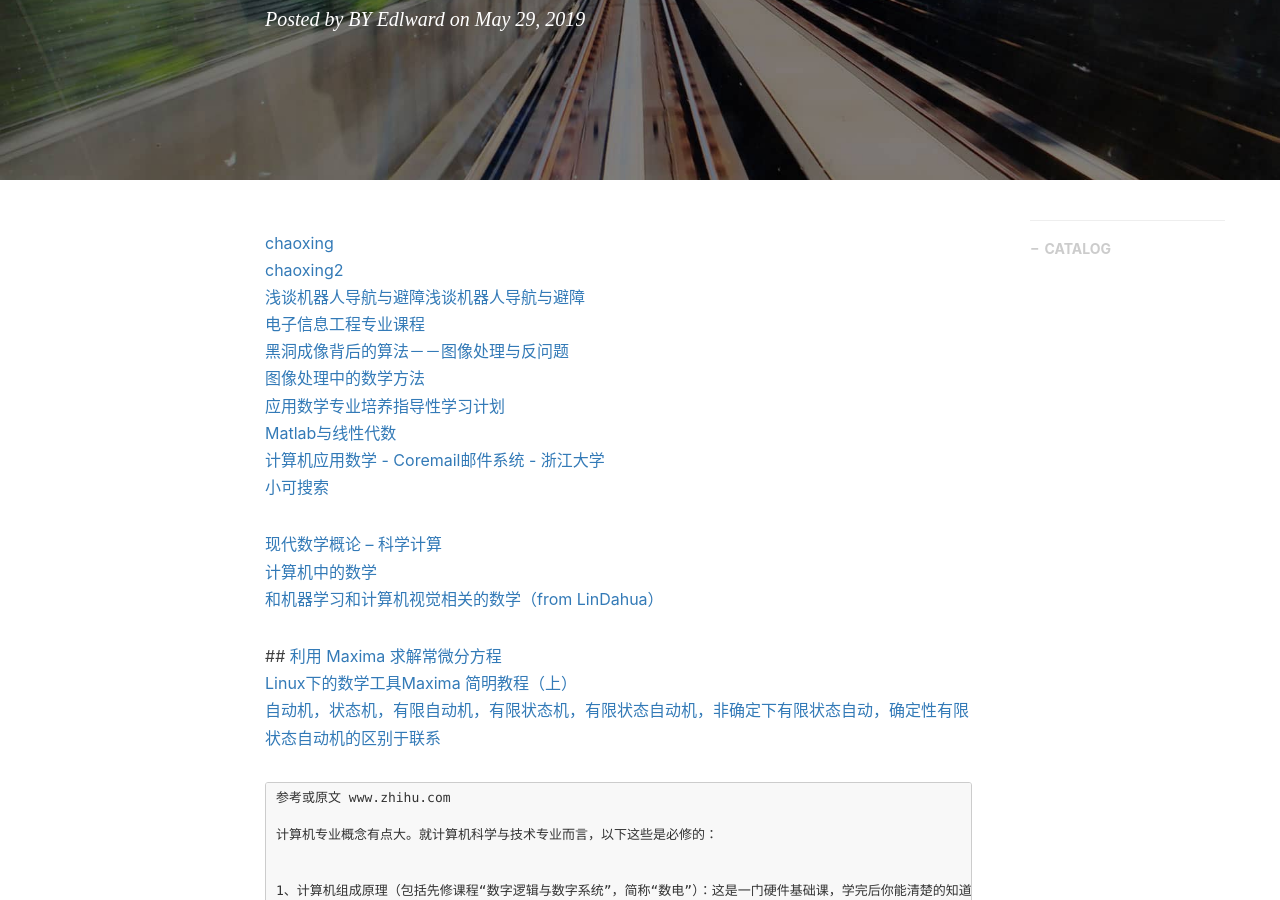
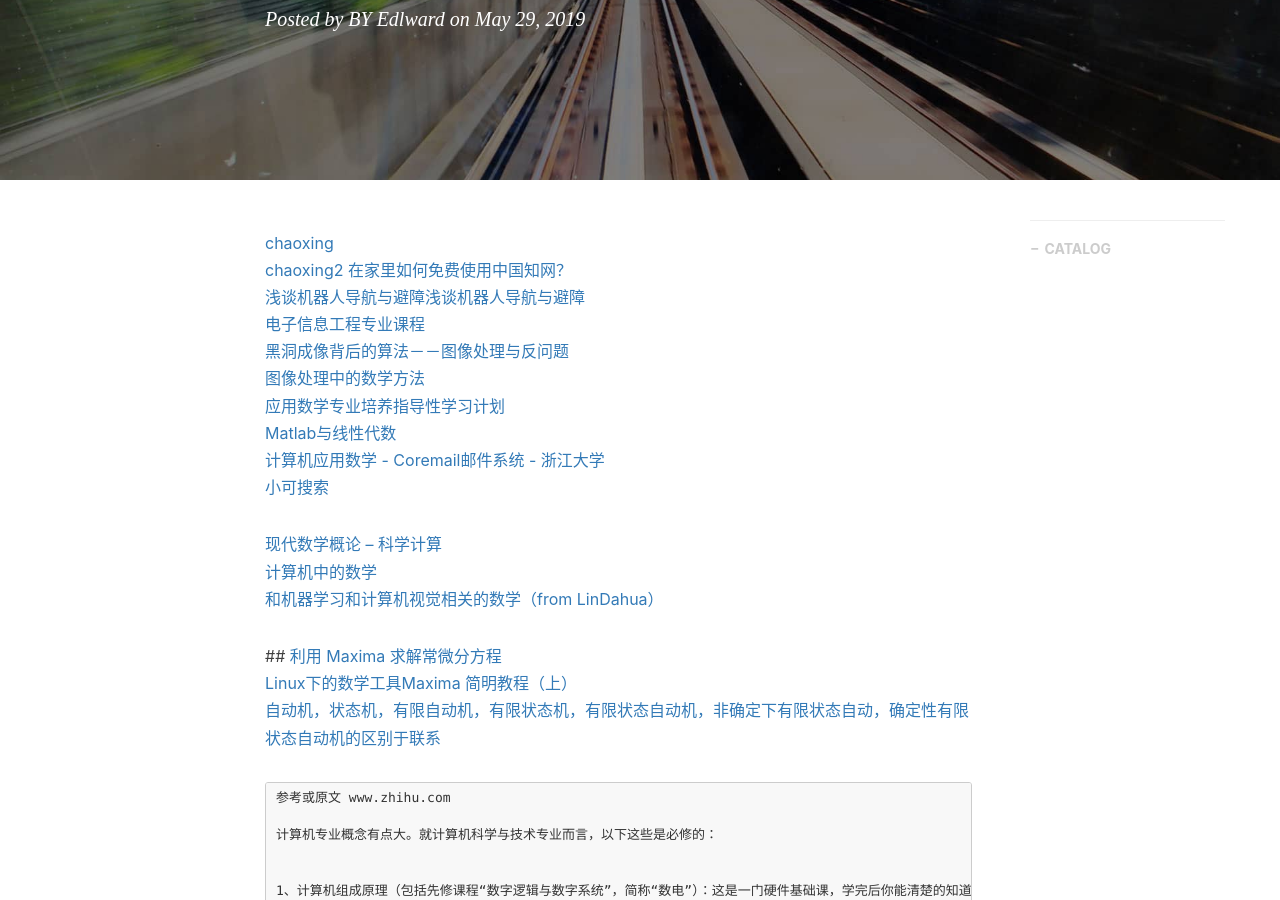
Before and after one commit to gary-robotics/dlward, a Jekyll site: the page built from _posts/2018-06-04-EKF-2018.markdown, in a window 1280 px wide and 900 px high, scrolled down 343 px. Built offline with Jekyll 4.4.1, drawn with Linux system fonts in a browser that asks for light colours; nearby versions of some CDN libraries; comment, search, counter and statistics services are not loaded.

Commit message:
Update 2018-06-04-EKF-2018.markdown

```diff
--- a/_posts/2018-06-04-EKF-2018.markdown
+++ b/_posts/2018-06-04-EKF-2018.markdown
@@ -12,6 +12,7 @@ tags:                               #标签
 
 [chaoxing](http://mooc.chaoxing.com/category/08/30/24)
 [chaoxing2](http://59.75.114.218:9080/gnxw/1024.jhtml)
+[在家里如何免费使用中国知网？](https://www.zhihu.com/question/20188973?sort=created)
 [浅谈机器人导航与避障浅谈机器人导航与避障](https://www.aiimooc.com/mall/list-htm-active-6-catid-756.html)
 [电子信息工程专业课程](http://www.08nm.com/forum.php?mod=forumdisplay&action=list&fid=143)
 [黑洞成像背后的算法－－图像处理与反问题](https://zhuanlan.zhihu.com/p/62026270)
```
